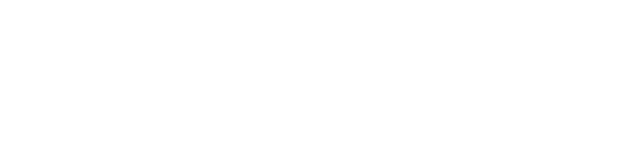
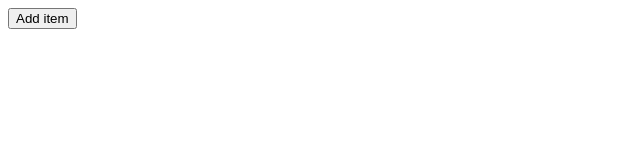
Before and after one commit to Hrexandro/TODO-LIST, a website built with webpack: page dist/index.html in a window 1280 px wide. Shown: the whole page, without its empty margins (0-640 px from the left). Built offline with nearby package versions, Linux system fonts and the light colour scheme.

Commit message:
add a button

```diff
--- a/src/index.js
+++ b/src/index.js
@@ -4,3 +4,16 @@
 // set up a form
 // set up form hider and appearer
 // create dom manipulation module
+
+const form = (function () {
+
+    const addButton = document.getElementById('add-button');
+    addButton.addEventListener('click',()=>{
+        console.log("clicking the dang button")
+    })
+
+    return {
+
+    }
+
+})();
```
Also changed, not shown: package.json (+5 -2 lines), dist/index.html, dist/main.js (added), 1 other file.
